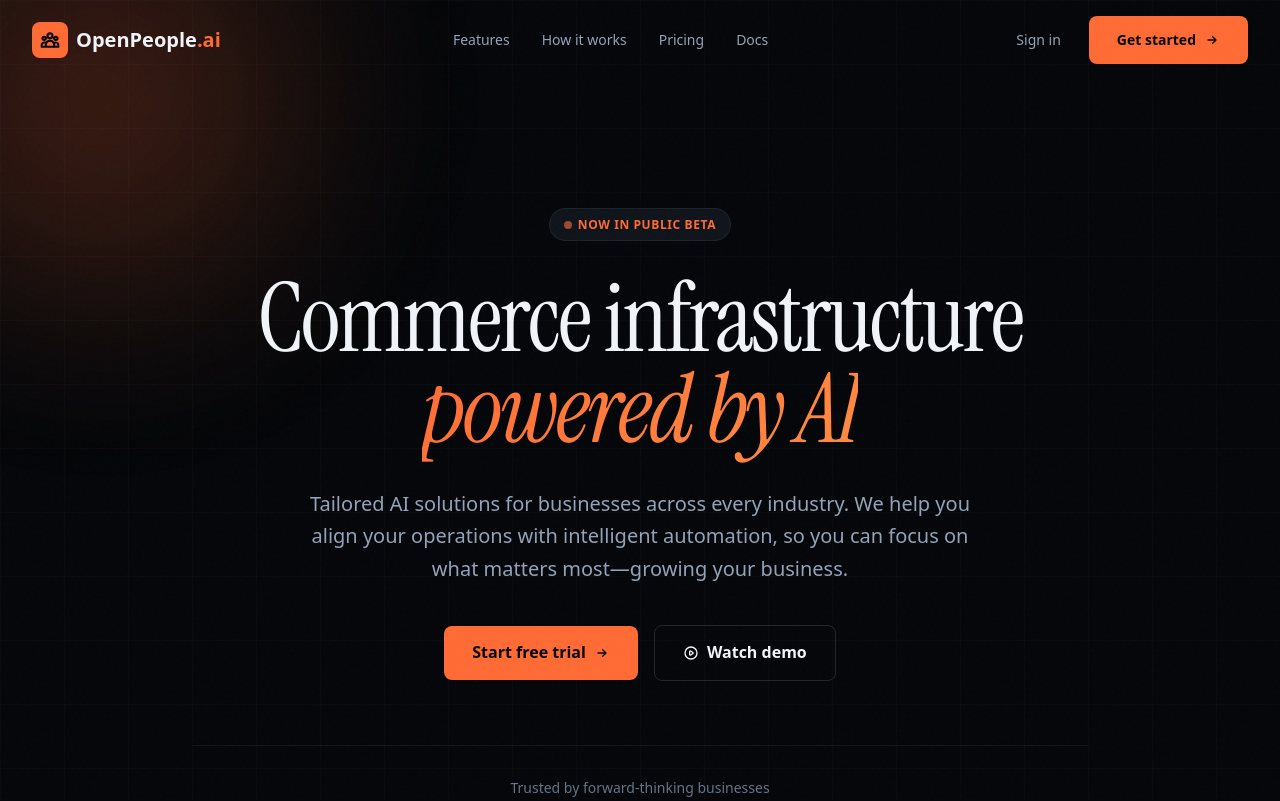
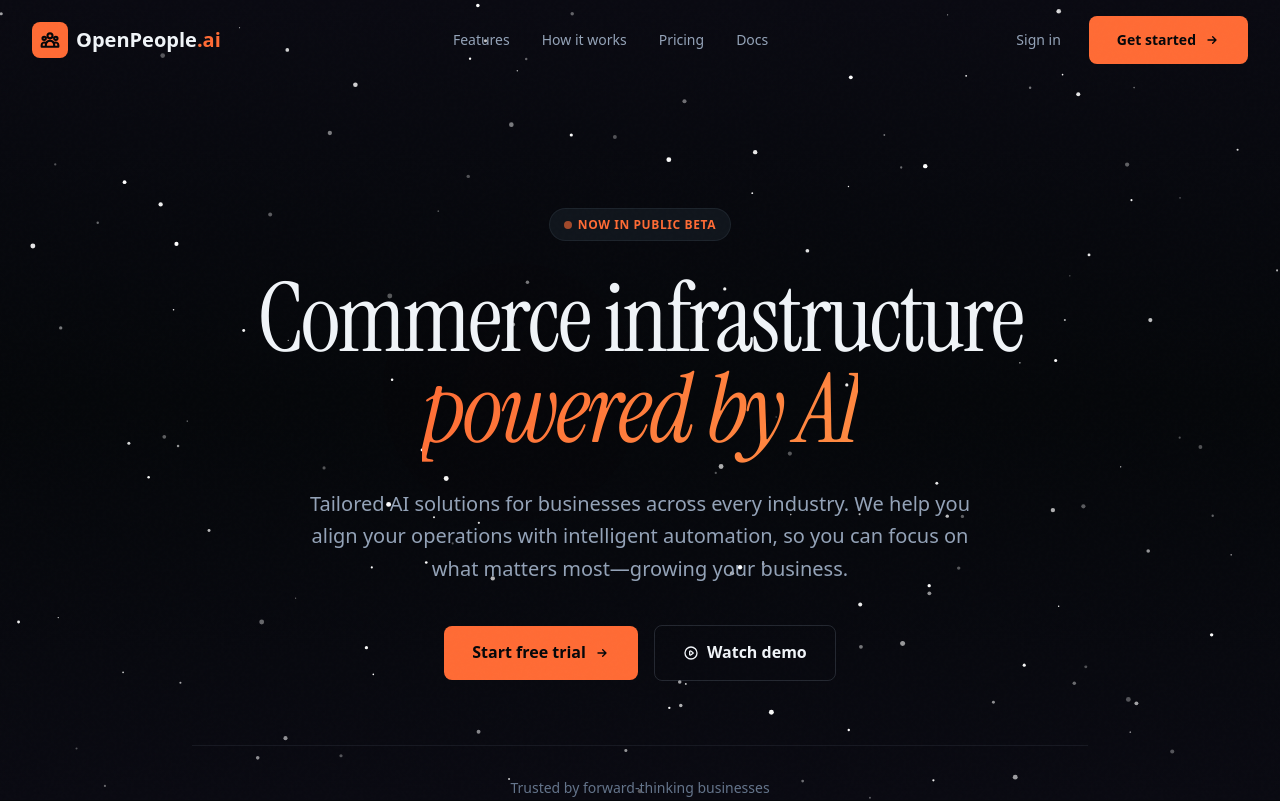
Before and after one commit to OpenPeopleStudio/open_people, a Next.js app: page / in a window 1280 px wide. Shown: the top 801 px of the page. Built offline with nearby package versions, Linux system fonts and the light colour scheme.

Commit message:
style: replace glow effects with starfield background
- Remove orange glow effects
- Add animated starfield with 150 twinkling stars
- Add subtle Mars-colored nebula effects
- Update footer tagline to match new messaging

```diff
--- a/app/(marketing)/page.tsx
+++ b/app/(marketing)/page.tsx
@@ -8,13 +8,8 @@ import Link from "next/link";
 export default function Home() {
   return (
     <div className="min-h-screen bg-[var(--void)] relative overflow-hidden">
-      {/* Background grid */}
-      <div className="fixed inset-0 bg-grid pointer-events-none" />
-
-      {/* Ambient glows */}
-      <div className="glow-lime top-[-200px] left-[-200px] opacity-30 animate-pulse-glow" />
-      <div className="glow-cyan top-[40%] right-[-300px] opacity-20 animate-pulse-glow delay-200" />
-      <div className="glow-lime bottom-[-200px] left-[30%] opacity-20 animate-pulse-glow delay-400" />
+      {/* Starfield background */}
+      <Starfield />
 
       {/* Navigation */}
       <Navigation />
@@ -869,7 +864,7 @@ function Footer() {
               </span>
             </Link>
             <p className="mt-4 text-sm text-[var(--text-muted)] max-w-xs">
-              AI-powered commerce infrastructure for ambitious retail brands.
+              Tailored AI solutions for businesses across every industry.
             </p>
           </div>
 
@@ -961,3 +956,62 @@ function Footer() {
     </footer>
   );
 }
+
+/* ═══════════════════════════════════════════════════════════════════════════
+   Starfield Background
+   ═══════════════════════════════════════════════════════════════════════════ */
+
+function Starfield() {
+  // Generate random stars
+  const stars = Array.from({ length: 150 }, (_, i) => ({
+    id: i,
+    x: Math.random() * 100,
+    y: Math.random() * 100,
+    size: Math.random() * 2 + 0.5,
+    opacity: Math.random() * 0.7 + 0.3,
+    duration: Math.random() * 3 + 2,
+    delay: Math.random() * 5,
+  }));
+
+  return (
+    <div className="fixed inset-0 pointer-events-none overflow-hidden">
+      {/* Base dark gradient */}
+      <div className="absolute inset-0 bg-gradient-to-b from-[#0a0a12] via-[var(--void)] to-[#0a0a12]" />
+
+      {/* Stars */}
+      <svg className="absolute inset-0 w-full h-full">
+        {stars.map((star) => (
+          <circle
+            key={star.id}
+            cx={`${star.x}%`}
+            cy={`${star.y}%`}
+            r={star.size}
+            fill="white"
+            opacity={star.opacity}
+            className="animate-twinkle"
+            style={{
+              animationDuration: `${star.duration}s`,
+              animationDelay: `${star.delay}s`,
+            }}
+          />
+        ))}
+      </svg>
+
+      {/* Subtle nebula effect */}
+      <div
+        className="absolute top-1/4 left-1/4 w-96 h-96 rounded-full opacity-[0.03]"
+        style={{
+          background: 'radial-gradient(circle, rgba(255,107,53,0.4) 0%, transparent 70%)',
+          filter: 'blur(60px)',
+        }}
+      />
+      <div
+        className="absolute bottom-1/3 right-1/4 w-80 h-80 rounded-full opacity-[0.02]"
+        style={{
+          background: 'radial-gradient(circle, rgba(255,140,66,0.3) 0%, transparent 70%)',
+          filter: 'blur(80px)',
+        }}
+      />
+    </div>
+  );
+}
--- a/app/globals.css
+++ b/app/globals.css
@@ -290,6 +290,11 @@ body {
   to { opacity: 1; }
 }
 
+@keyframes twinkle {
+  0%, 100% { opacity: 0.3; }
+  50% { opacity: 1; }
+}
+
 .animate-float {
   animation: float 6s ease-in-out infinite;
 }
@@ -308,6 +313,10 @@ body {
 
 .animate-fade-in {
   animation: fade-in 0.6s ease-out forwards;
+}
+
+.animate-twinkle {
+  animation: twinkle ease-in-out infinite;
 }
 
 /* Staggered delays */
```
